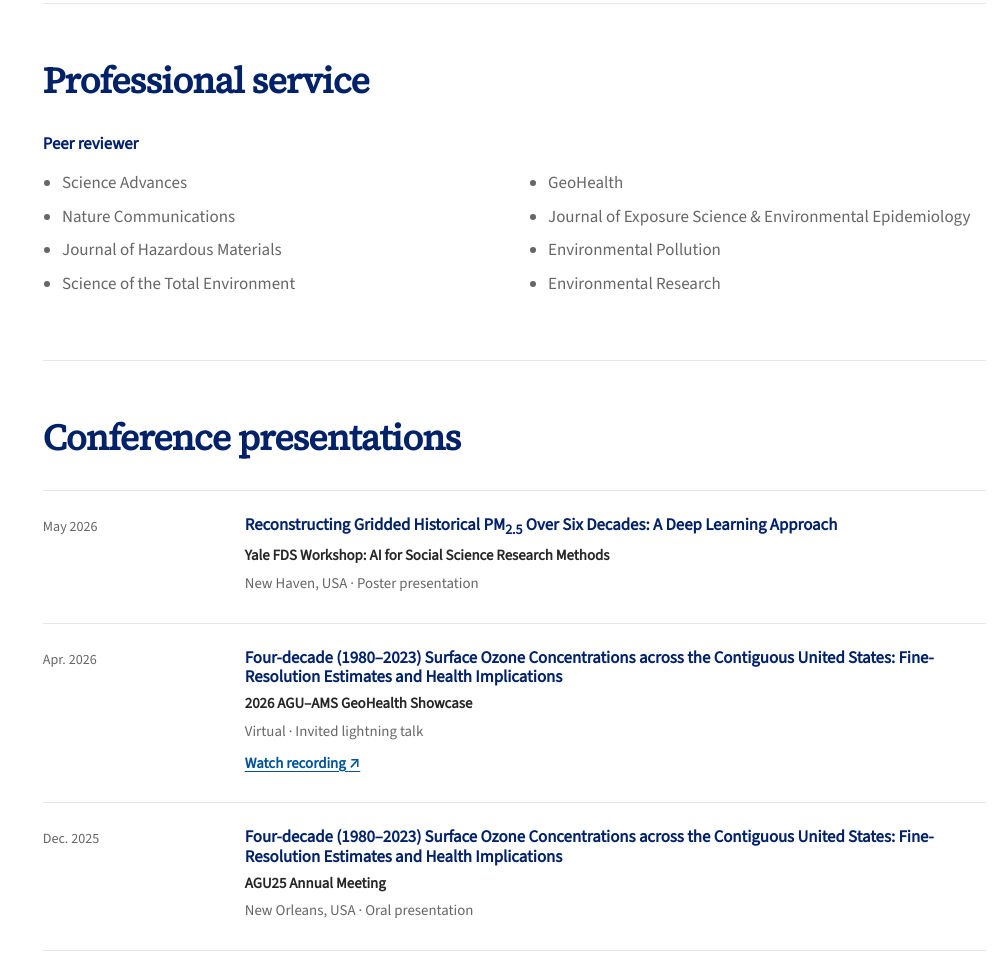
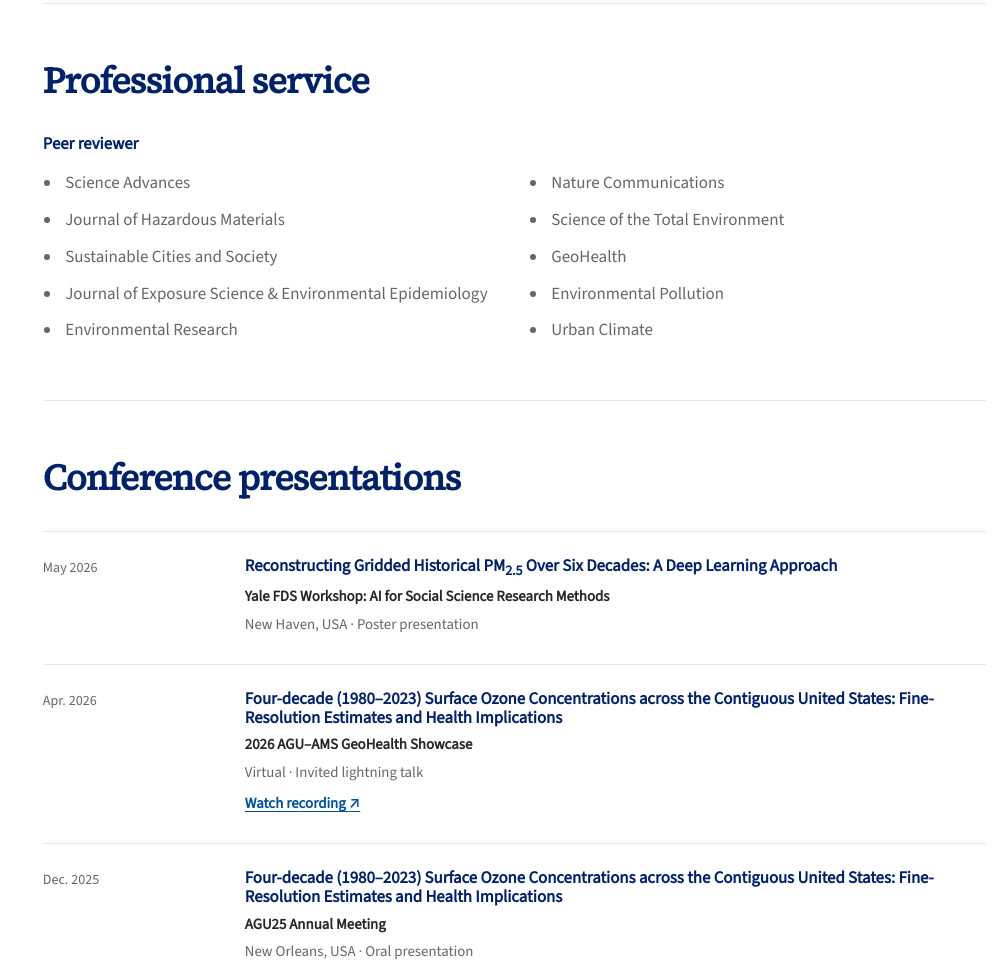
Before and after one commit to melonki/rliu.github.io, an Astro site: page /cv in a window 1280 px wide. Shown: the part 1533-2502 px from the top of the page, without its empty margins (274-1280 px from the left). Built offline with nearby package versions, Linux system fonts and the light colour scheme; Astro itself is replaced by a stand-in of ours.

Commit message:
Balance reviewer list and add journals

```diff
--- a/src/data/site.ts
+++ b/src/data/site.ts
@@ -164,10 +164,12 @@ export const reviewingJournals = [
   "Nature Communications",
   "Journal of Hazardous Materials",
   "Science of the Total Environment",
+  "Sustainable Cities and Society",
   "GeoHealth",
   "Journal of Exposure Science & Environmental Epidemiology",
   "Environmental Pollution",
   "Environmental Research",
+  "Urban Climate",
 ] as const;
 
 export const conferencePresentations = [
--- a/src/styles/global.css
+++ b/src/styles/global.css
@@ -720,15 +720,15 @@ main {
 }
 
 .service-list {
-  columns: 2;
-  column-gap: 3rem;
+  display: grid;
+  grid-template-columns: repeat(2, minmax(0, 1fr));
+  gap: 0.55rem 3rem;
   margin: 0;
   padding-left: 1.2rem;
 }
 
 .service-list li {
-  break-inside: avoid;
-  margin-bottom: 0.35rem;
+  padding-left: 0.2rem;
   color: var(--graphite);
 }
 
@@ -917,7 +917,7 @@ footer {
   }
 
   .service-list {
-    columns: 1;
+    grid-template-columns: 1fr;
   }
 
   .footer-inner {
```
